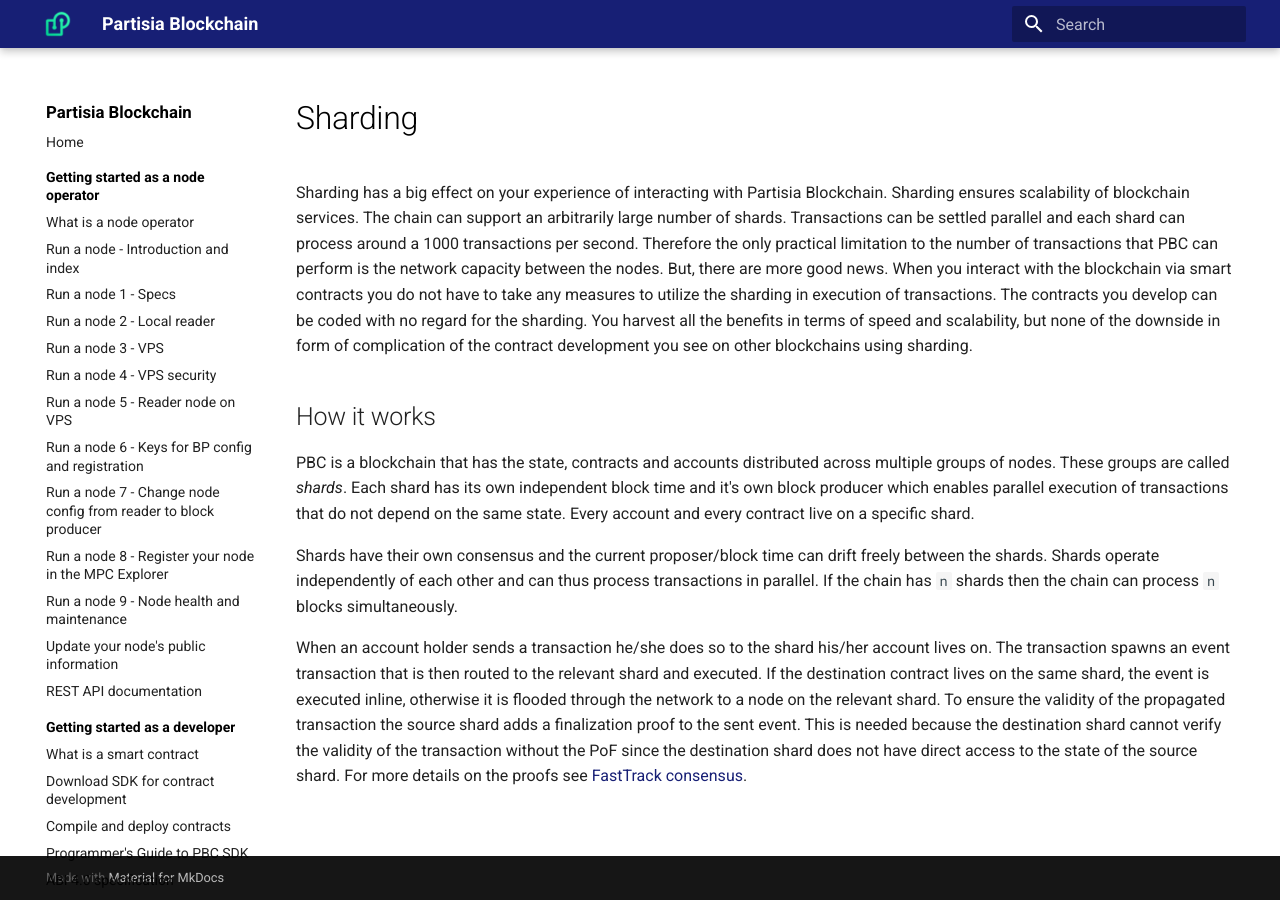
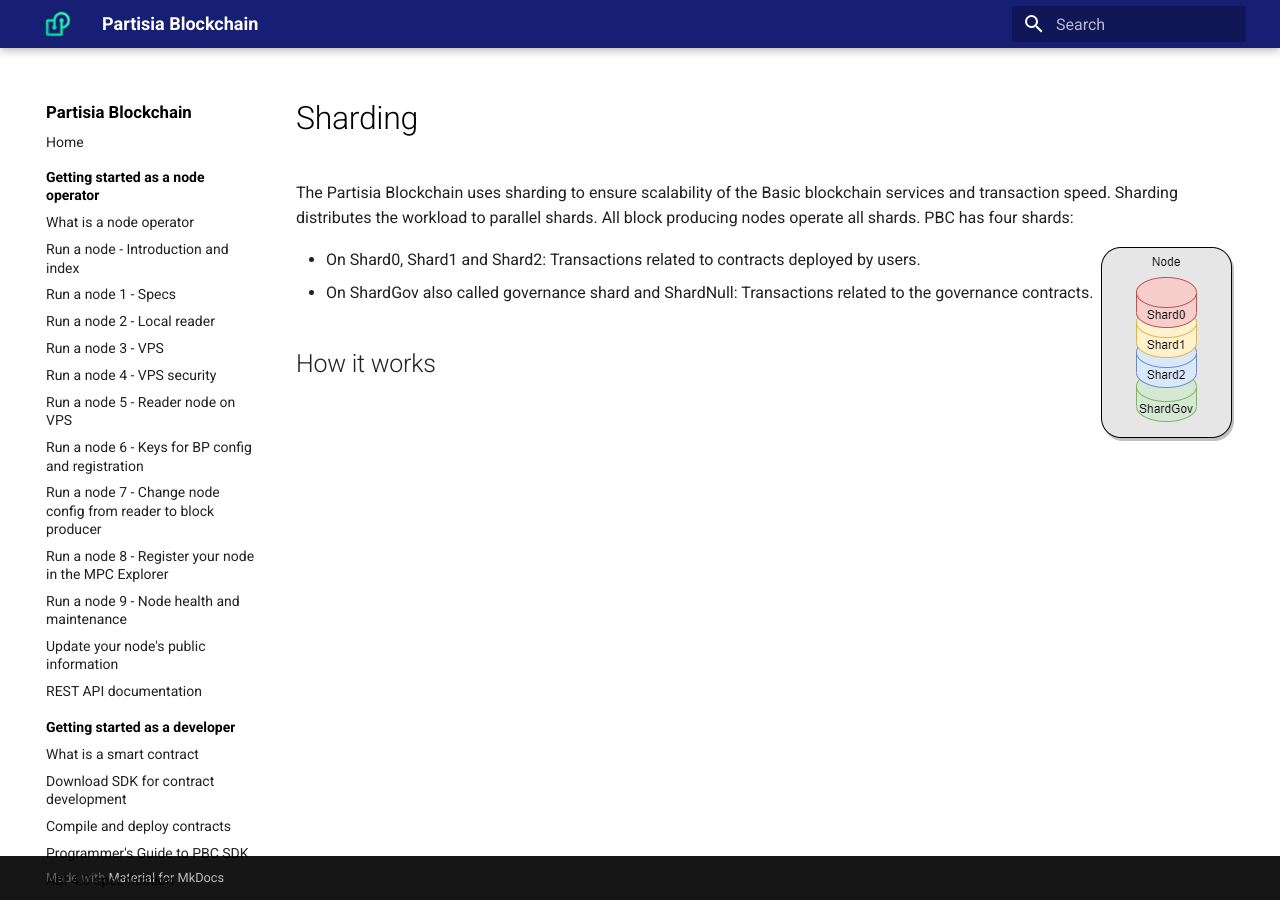
Before and after one commit to 0xSero/partisia-docs, an MkDocs documentation site: the page built from docs/shards.md, in a window 1280 px wide. Built offline with MkDocs 1.6.1 and Material for MkDocs 9.7.7, drawn with Linux system fonts in a browser that asks for light colours; a script that is not in the unit is left out.

Commit message:
Sharding

```diff
--- a/docs/shards.md
+++ b/docs/shards.md
@@ -1,15 +1,12 @@
 # Sharding
+The Partisia Blockchain uses sharding to ensure scalability of the Basic blockchain
+services and transaction speed. Sharding distributes the workload to parallel shards.
+All block producing nodes operate all shards.
+PBC has four shards:
 
+<img style="float: right;" src="Sharding.png">
 
-Sharding has a big effect on your experience of interacting with Partisia Blockchain. Sharding ensures scalability of blockchain services. The chain can support an arbitrarily large number of shards. Transactions can be settled parallel and each shard can process around a 1000 transactions per second. Therefore the only practical limitation to  the number of transactions that PBC can perform is the network capacity between the nodes.
-But, there are more good news. When you interact with the blockchain via smart contracts you do not have to take any measures to utilize the sharding in execution of transactions. The contracts you develop can be coded with no regard for the sharding. You harvest all the benefits in terms of speed and scalability, but none of the downside in form of complication of the contract development you see on other blockchains using sharding.
+- On Shard0, Shard1 and Shard2: Transactions related to contracts deployed by users.
+- On ShardGov also called governance shard and ShardNull: Transactions related to the governance contracts.
 
 ## How it works
-
-
-PBC is a blockchain that has the state, contracts and accounts distributed across multiple groups of nodes. These groups are called *shards*. Each shard has its own independent block time and it's own block producer which  enables parallel execution of transactions that do not depend on the same state. Every account and every contract live on a specific shard.
-
-Shards have their own consensus and the current proposer/block time can drift freely between the shards.
-Shards operate independently of each other and can thus process transactions in parallel. If the chain has `n` shards then the chain can process `n` blocks simultaneously.
-
-When an account holder sends a transaction he/she does so to the shard his/her account lives on. The transaction spawns an event transaction that is then routed to the relevant shard and executed. If the destination contract lives on the same shard, the event is executed inline, otherwise it is flooded through the network to a node on the relevant shard. To ensure the validity of the propagated transaction the source shard adds a finalization proof to the sent event. This is needed because the destination shard cannot verify the validity of the transaction without the PoF since the destination shard does not have direct access to the state of the source shard. For more details on the proofs see [FastTrack consensus](consensus.md).
```
Also changed, not shown: docs/Sharding.png (added).
